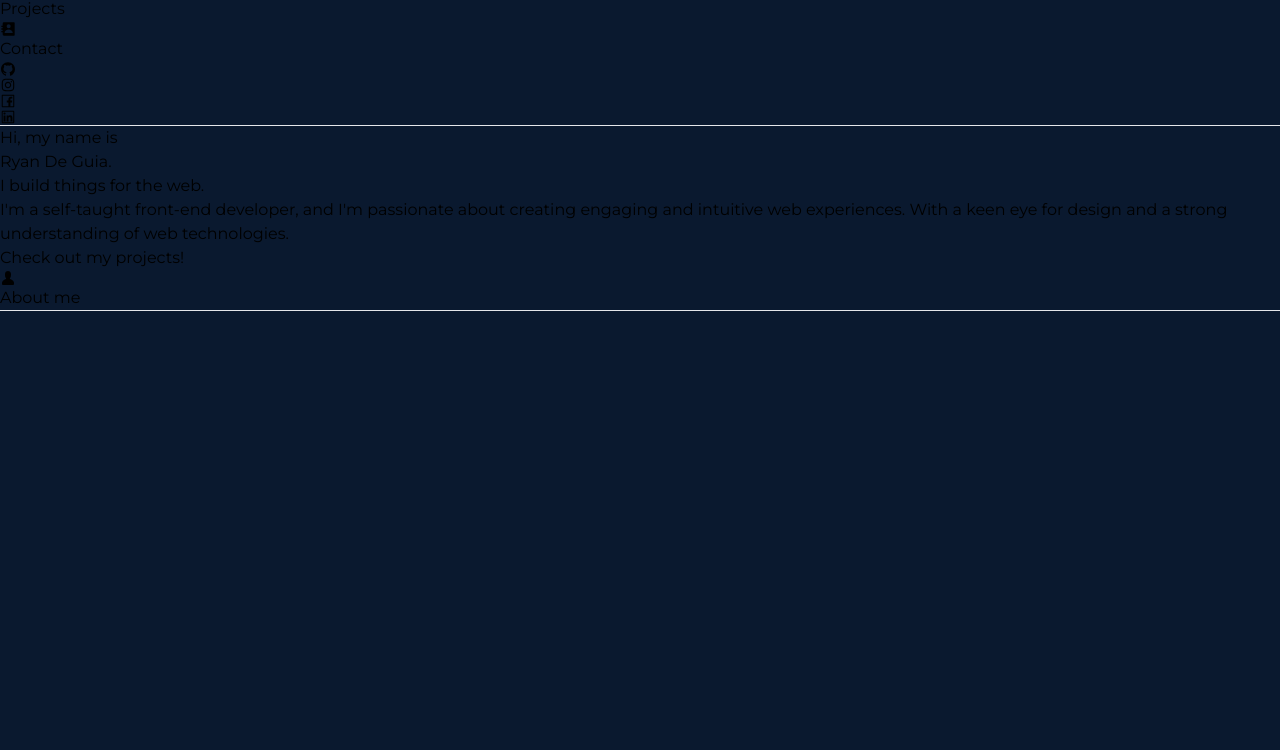
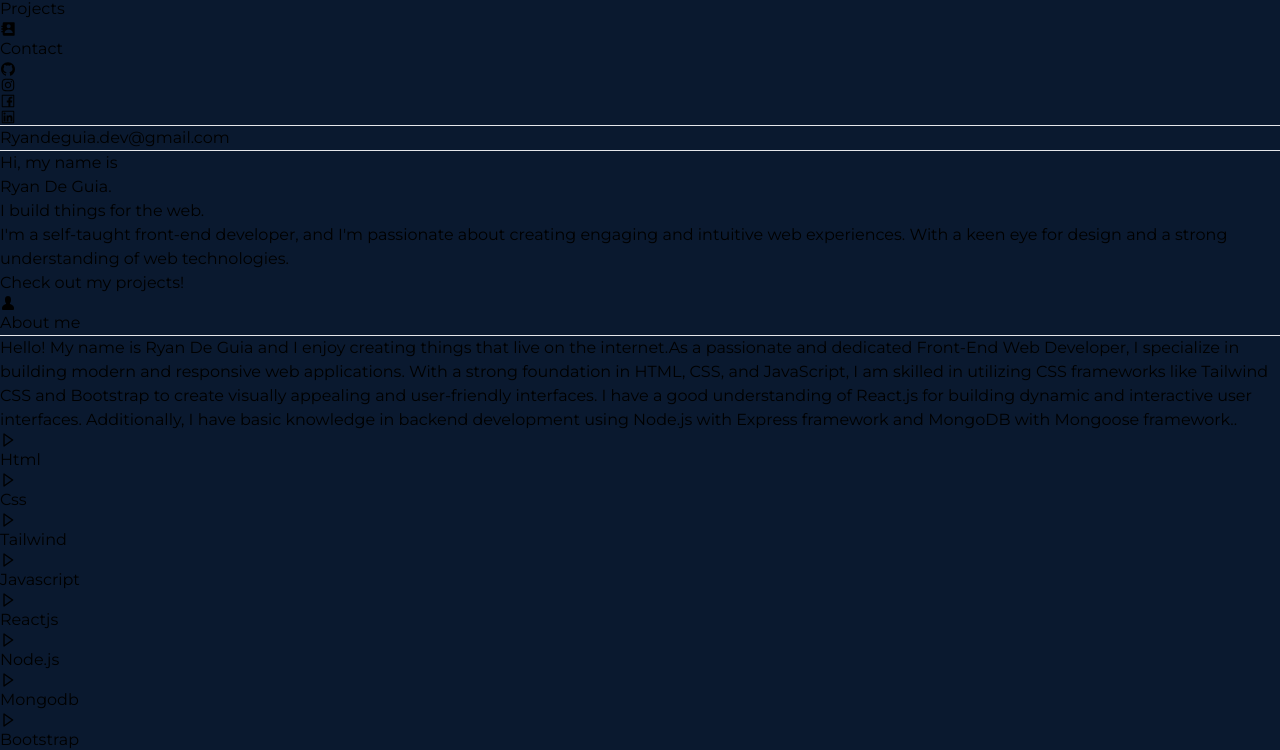
Before and after one commit to RyanMdg/Myporfolio, a Next.js app in the folder my-portfolio/: page / in a window 1280 px wide. Shown: the part 718-1468 px from the top of the page. Before the commit the page ends 1029 px from the top, so only its background shows below. Built offline with nearby package versions, Linux system fonts and the light colour scheme.

Commit message:
fixing section 3

```diff
--- a/my-portfolio/pages/index.js
+++ b/my-portfolio/pages/index.js
@@ -1,6 +1,7 @@
 import "../src/app/globals.css";
 import Navbar from "../src/app/components/navbar";
 import Lefticons from "../src/app/components/lefticons";
+import Righticon from "../src/app/components/righticon";
 import Hero from "../src/app/components/hero";
 import { Montserrat } from "next/font/google";
 
@@ -10,7 +11,11 @@ const home = () => {
   return (
     <main className={inter.className}>
       <Navbar />
-      <Lefticons />
+
+      <div className=" max-w-[96%]  flex justify-between">
+        <Lefticons />
+        <Righticon />
+      </div>
       <Hero />
     </main>
   );
--- a/my-portfolio/src/app/components/aboutme.js
+++ b/my-portfolio/src/app/components/aboutme.js
@@ -1,14 +1,80 @@
 import { GoPerson } from "react-icons/go";
-
+import { BiRightArrow } from "react-icons/bi";
 const aboutme = () => {
   return (
     <div>
-      <h1 className=" flex text-[#8892B0] text-[1.5rem] font-semibold gap-2 items-center mt-[9rem]">
+      <h1 className=" flex text-[#8892B0] text-[2rem] font-bold gap-2 items-center mt-[9rem]">
         {" "}
-        <GoPerson className=" text-[1.7rem] text-[#FFD700]" />
+        <GoPerson className=" text-[2.7rem] text-[#FFD700]" />
         About me
         <hr className="  w-[40%]  bg-[#8892B0] opacity-30" />
       </h1>
+      <div className=" mt-10 grid gap-10  md:grid-cols-2">
+        <div>
+          <p className="text-[#8892B0] leading-7 font-semibold">
+            Hello! My name is Ryan De Guia and I enjoy creating things that live
+            on the internet.As a passionate and dedicated Front-End Web
+            Developer, I specialize in building modern and responsive web
+            applications. With a strong foundation in HTML, CSS, and JavaScript,
+            I am skilled in utilizing CSS frameworks like Tailwind CSS and
+            Bootstrap to create visually appealing and user-friendly interfaces.
+            I have a good understanding of React.js for building dynamic and
+            interactive user interfaces. Additionally, I have basic knowledge in
+            backend development using Node.js with Express framework and MongoDB
+            with Mongoose framework..
+          </p>
+          <div className="flex gap-[7rem] mt-5">
+            <ul className=" flex flex-col gap-1 text-[#8892B0] ">
+              <li className="flex gap-2 items-center">
+                <BiRightArrow className="text-[#ffd9009e]" />
+                Html
+              </li>
+              <li className="flex gap-2 items-center">
+                <BiRightArrow className="text-[#ffd9009e]" />
+                Css
+              </li>
+              <li className="flex gap-2 items-center">
+                <BiRightArrow className="text-[#ffd9009e]" />
+                Tailwind
+              </li>
+              <li className="flex gap-2 items-center">
+                <BiRightArrow className="text-[#ffd9009e]" />
+                Javascript
+              </li>
+            </ul>
+            <ul className=" flex flex-col gap-1 text-[#8892B0] ">
+              <li className="flex gap-2 items-center">
+                <BiRightArrow className="text-[#ffd9009e]" />
+                Reactjs
+              </li>
+              <li className="flex gap-2 items-center">
+                <BiRightArrow className="text-[#ffd9009e]" />
+                Node.js
+              </li>
+              <li className="flex gap-2 items-center">
+                <BiRightArrow className="text-[#ffd9009e]" />
+                Mongodb
+              </li>
+              <li className="flex gap-2 items-center">
+                <BiRightArrow className="text-[#ffd9009e]" />
+                Bootstrap
+              </li>
+            </ul>
+          </div>
+        </div>
+        <figure className=" relative ms-20 ">
+          <div class="relative">
+            <img
+              class="  z-40 filter w-[60%] rounded-md"
+              src="/grad.jpg"
+              alt=""
+            />
+
+            <div class="absolute  z-50 inset-0 rounded-md w-[60%] hover:bg-transparent transition duration-300 bg-[#ffd90039] bg-opacity-30"></div>
+          </div>
+          <div class="absolute z-[-1] top-10 left-5 inset-0 rounded-md max-[700px]:h-[90%] w-[60%] h-[60%] border-2 border-[#ffd900] bg-opacity-30"></div>
+        </figure>
+      </div>
     </div>
   );
 };
--- a/my-portfolio/src/app/components/navbar.js
+++ b/my-portfolio/src/app/components/navbar.js
@@ -12,7 +12,7 @@ const navbar = () => {
     setIsMenuOpen(!isMenuOpen);
   };
   return (
-    <nav className=" py-4">
+    <nav className=" py-8">
       <div className="  flex justify-between items-center mx-8">
         <img
           className=" min-[320px]:w-[10%] min-[350px]:w-[10%] min-[440px]:w-[7%] min-[550px]:w-[5%] min-[650px]:w-[3%] min-[800px]:w-[2%] "
@@ -23,7 +23,7 @@ const navbar = () => {
         <div className="min-[750px]:hidden min-[320px]:ms-[19rem] min-[350px]:ms-[19rem] flex items-center">
           <button
             type="button"
-            className="text-[#5FF4D2] text-[2rem]  focus:outline-none"
+            className="text-[#FFD700] text-[2rem]  focus:outline-none"
             onClick={toggleMenu}
           >
             &#8801;
@@ -68,7 +68,7 @@ const navbar = () => {
             alt=""
           />
 
-          <div className=" absolute left-[150%] min-[700px]:left-[235%]  min-[670px]:left-[230%] top-[.5rem] text-[#5FF4D2]  text-[1.5rem]">
+          <div className=" absolute left-[150%] min-[700px]:left-[235%]  min-[670px]:left-[230%] top-[.5rem] text-[#FFD700]  text-[1.5rem]">
             &#x2715;
           </div>
         </button>
--- /dev/null
+++ b/my-portfolio/src/app/components/righticon.js
@@ -0,0 +1,16 @@
+const icons = () => {
+  return (
+    <div className=" max-[700px]:hidden ms-2">
+      <div className=" relative top-[21rem] right-[5.7rem]">
+        <h1 className="  rotate-90 fixed text-[#B5BFDF] ">
+          Ryandeguia.dev@gmail.com
+        </h1>
+      </div>
+      <div className=" relative top-[38rem] right-[8.1rem]">
+        <hr className=" fixed rotate-90 w-[20%] mt-4  " />
+      </div>
+    </div>
+  );
+};
+
+export default icons;
```
Also changed, not shown: my-portfolio/public/grad.jpg (added).
